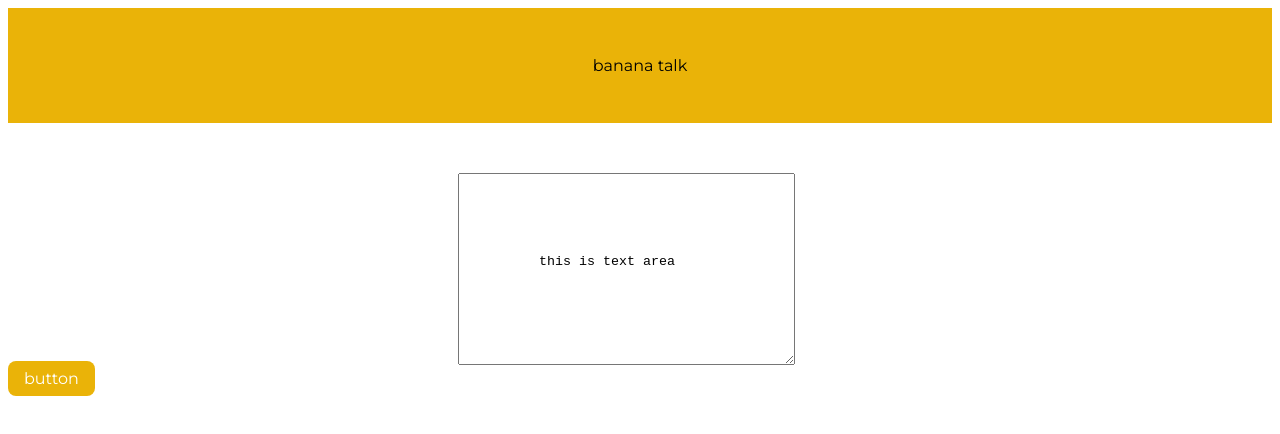
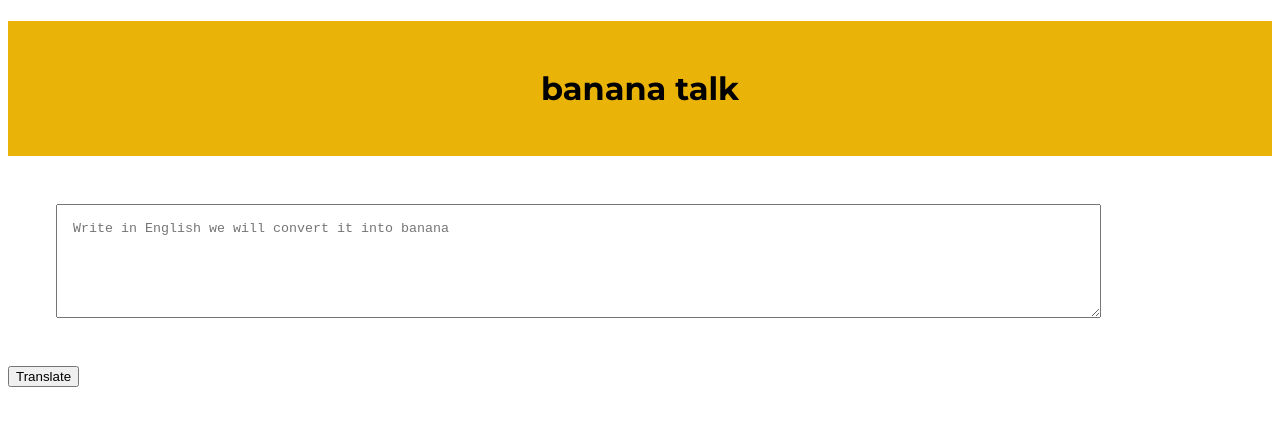
Before and after one commit to amithuu/learn-javascript, a plain HTML site: page index.html in a window 1280 px wide. Drawn offline with Linux system fonts and the light colour scheme; a web font is replaced by a local one.

Commit message:
feat: added text and button with js event listener

```diff
--- a/app.js
+++ b/app.js
@@ -6,3 +6,14 @@
 
 // // output
 // alert(WelcomeMessage)
+
+var btnTranslate = document.querySelector('#btn-translate');
+var txtInput = document.querySelector('#txt-input');
+
+
+function clickEventHandler(){
+    console.log('clicked!!')
+    console.log('input', txtInput.value);
+}
+
+btnTranslate.addEventListener('click', clickEventHandler)
--- a/index.html
+++ b/index.html
@@ -9,11 +9,11 @@
 </head>
 <body>
 
-        <div class = 'head'>banana talk</div>
+        <h1 class = 'head'>banana talk</h1>
 
-        <textarea class = 'textbox'>this is text area</textarea><br>
+        <textarea id='txt-input' class = 'textbox' placeholder="Write in English we will convert it into banana"></textarea>
 
-        <a class= 'link primarylink' href="">button</a>
+        <button id="btn-translate">Translate</button>
 
         <script src="app.js" type="text/javascript"></script>
 
--- a/styles.css
+++ b/styles.css
@@ -20,7 +20,6 @@ body{
 }
 
 .primarylink{
-
     background-color: var(--primary-background);
     padding: 0.5rem 1rem;
     border-radius: 0.5rem;
@@ -28,7 +27,9 @@ body{
 }
 
 .textbox{
-    margin-top:50px;
-    margin-left:450px;
-    padding: 5rem;
+    width: 80%;
+    height: 10vh;
+    display: block;
+    margin: 3rem;
+    padding: 1rem;
 }
```
